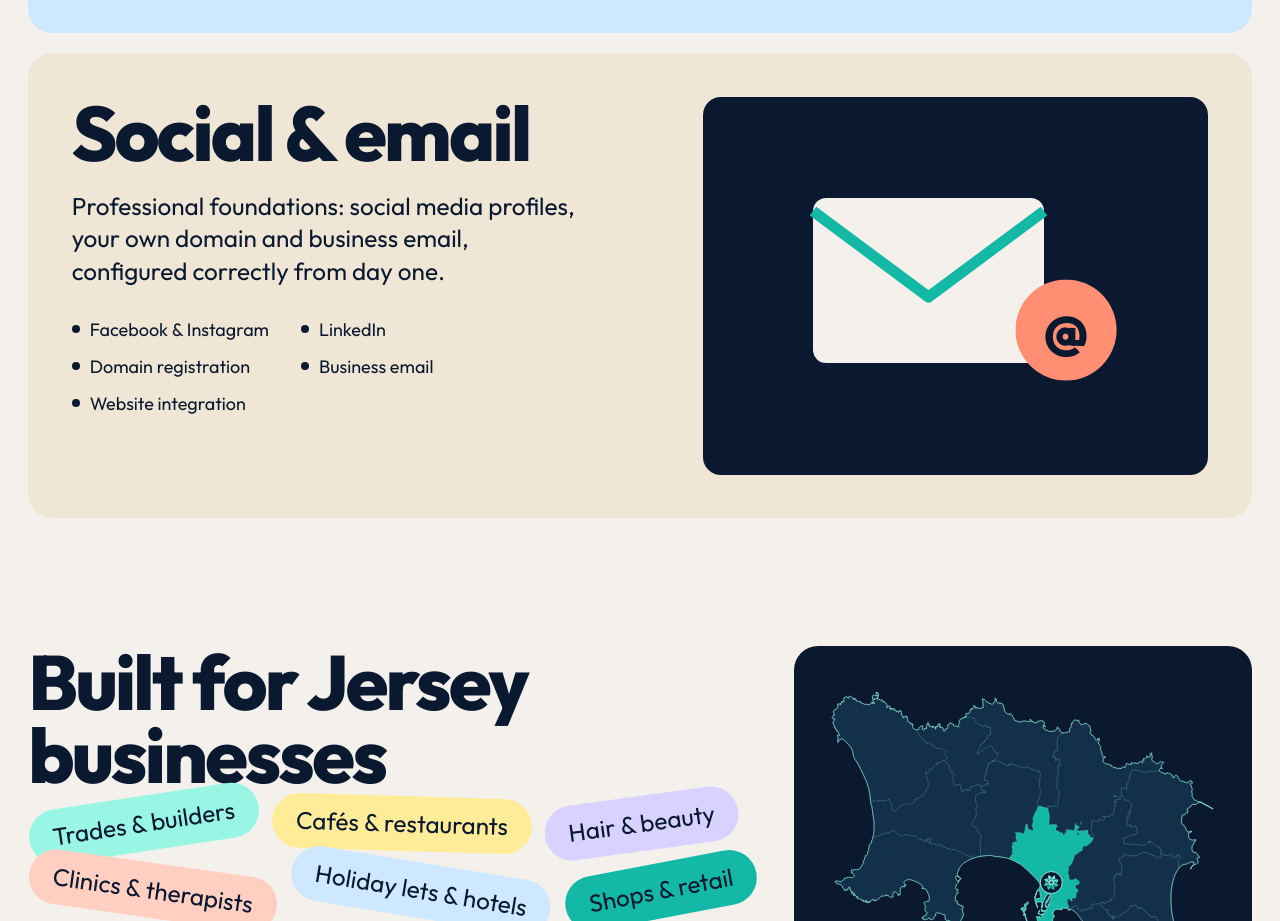
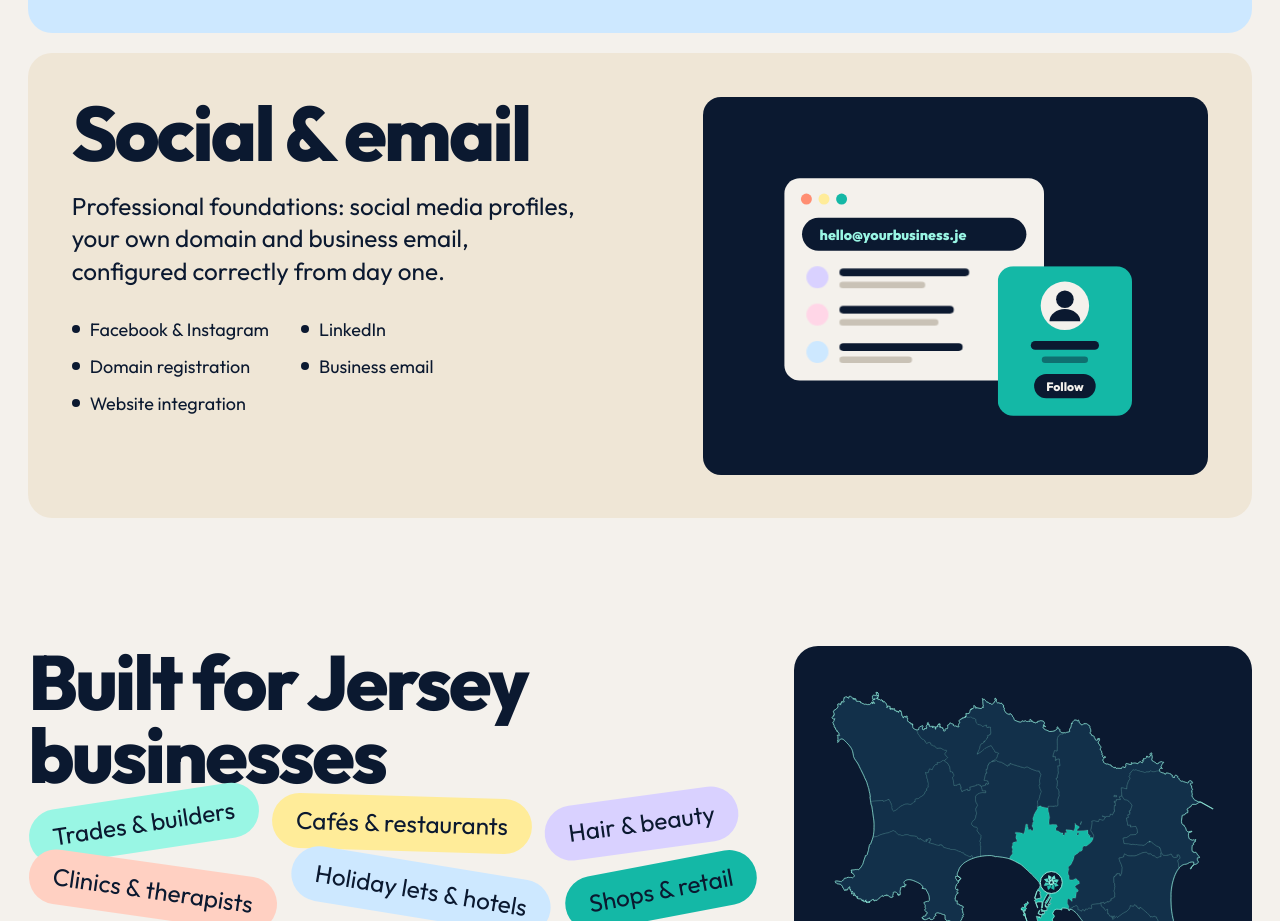
Before and after one commit to Maza3691/ac-digital, a plain HTML site: page index.html in a window 1280 px wide. Shown: the part 4900-5821 px from the top of the page. Drawn offline with nearby package versions, Linux system fonts and the light colour scheme; animation ran at ten frames a second.

Commit message:
New Social & email illustration: inbox and profile cards
Co-Authored-By: Claude Opus 5.5 <noreply@anthropic.com>

```diff
--- a/index.html
+++ b/index.html
@@ -17,7 +17,7 @@
 <link rel="preconnect" href="https://fonts.gstatic.com" crossorigin>
 <link rel="stylesheet" href="https://fonts.googleapis.com/css2?family=Instrument+Serif:ital@1&family=Outfit:wght@400;800&display=swap">
 <link rel="stylesheet" href="https://unpkg.com/lenis@1.1.13/dist/lenis.css">
-<link rel="stylesheet" href="styles.css?v=36">
+<link rel="stylesheet" href="styles.css?v=37">
 </head>
 <body>
 <a class="skip" href="#main">Skip to content</a>
@@ -269,10 +269,24 @@
       </ul>
       <div class="band__art">
         <svg viewBox="0 0 400 300" aria-hidden="true">
-          <rect x="70" y="70" width="210" height="150" rx="12" fill="#F4F1EC"/>
-          <path class="flap" d="M70 82l105 78 105-78" fill="none" stroke="#14B8A6" stroke-width="10" stroke-linejoin="round"/>
-          <g class="at"><circle cx="300" cy="200" r="46" fill="#FF8E72"/>
-          <text x="300" y="218" text-anchor="middle" font-family="Outfit, sans-serif" font-weight="800" font-size="54" fill="#0B1930">@</text></g>
+          <g class="mail">
+            <rect x="44" y="52" width="236" height="184" rx="14" fill="#F4F1EC"/>
+            <circle cx="64" cy="71" r="5" fill="#FF8E72"/><circle cx="80" cy="71" r="5" fill="#FFEC99"/><circle cx="96" cy="71" r="5" fill="#14B8A6"/>
+            <rect x="60" y="88" width="204" height="30" rx="15" fill="#0B1930"/>
+            <text x="76" y="108" font-family="Outfit, sans-serif" font-weight="800" font-size="13" fill="#99F6E4">hello@yourbusiness.je</text>
+          </g>
+          <g class="mrow"><circle cx="74" cy="142" r="10" fill="#D9D1FF"/><rect x="94" y="134" width="118" height="7" rx="3.5" fill="#0B1930"/><rect x="94" y="146" width="78" height="6" rx="3" fill="#C9C2B6"/></g>
+          <g class="mrow"><circle cx="74" cy="176" r="10" fill="#FFD6E7"/><rect x="94" y="168" width="104" height="7" rx="3.5" fill="#0B1930"/><rect x="94" y="180" width="90" height="6" rx="3" fill="#C9C2B6"/></g>
+          <g class="mrow"><circle cx="74" cy="210" r="10" fill="#CDE8FF"/><rect x="94" y="202" width="112" height="7" rx="3.5" fill="#0B1930"/><rect x="94" y="214" width="66" height="6" rx="3" fill="#C9C2B6"/></g>
+          <g class="soc">
+            <rect x="238" y="132" width="122" height="136" rx="14" fill="#14B8A6"/>
+            <circle cx="299" cy="168" r="22" fill="#F4F1EC"/>
+            <circle cx="299" cy="162" r="8" fill="#0B1930"/><path d="M285 182a14 11 0 0 1 28 0z" fill="#0B1930"/>
+            <rect x="268" y="200" width="62" height="8" rx="4" fill="#0B1930"/>
+            <rect x="278" y="214" width="42" height="6" rx="3" fill="#0B1930" opacity=".45"/>
+            <rect x="271" y="230" width="56" height="22" rx="11" fill="#0B1930"/>
+            <text x="299" y="245" text-anchor="middle" font-family="Outfit, sans-serif" font-weight="800" font-size="11" fill="#F4F1EC">Follow</text>
+          </g>
         </svg>
       </div>
     </article>
--- a/styles.css
+++ b/styles.css
@@ -273,7 +273,7 @@ a { color: inherit; }
 
 /* ---------- service drawings: each one shows its job ---------- */
 .band__art svg * { transform-box: fill-box; transform-origin: center; }
-.motion .band__art .b, .motion .band__art .ph { opacity: 0; }
+.motion .band__art .b, .motion .band__art .ph, .motion .band__art .mrow, .motion .band__art .soc { opacity: 0; }
 .motion .band__art .tick { stroke-dasharray: 1; stroke-dashoffset: 1; }
 .band.is-live .wave rect { animation: eq .9s ease-in-out infinite alternate; }
 .band.is-live .wave rect:nth-child(2n) { animation-delay: -.3s; }
@@ -298,7 +298,10 @@ a { color: inherit; }
 .band.is-live .star:nth-child(4) { animation-delay: .36s; }
 .band.is-live .star:nth-child(5) { animation-delay: .48s; }
 .band.is-live .pin { animation: hop 2.4s var(--ease-out) infinite; }
-.band.is-live .at { animation: hop 2.4s .3s var(--ease-out) infinite; }
+.band.is-live .mrow { animation: rise .6s .2s var(--ease-out) forwards; }
+.band.is-live .mrow:nth-of-type(3) { animation-delay: .35s; }
+.band.is-live .mrow:nth-of-type(4) { animation-delay: .5s; }
+.band.is-live .soc { animation: rise .7s .75s var(--ease-out) forwards; }
 .motion .band__art .tile, .motion .band__art .grow { transform: scale(0); }
 .band.is-live .tile { animation: tile-in .45s var(--ease-out) forwards; }
 .band.is-live .tile:nth-child(2) { animation-delay: .1s; }
```
